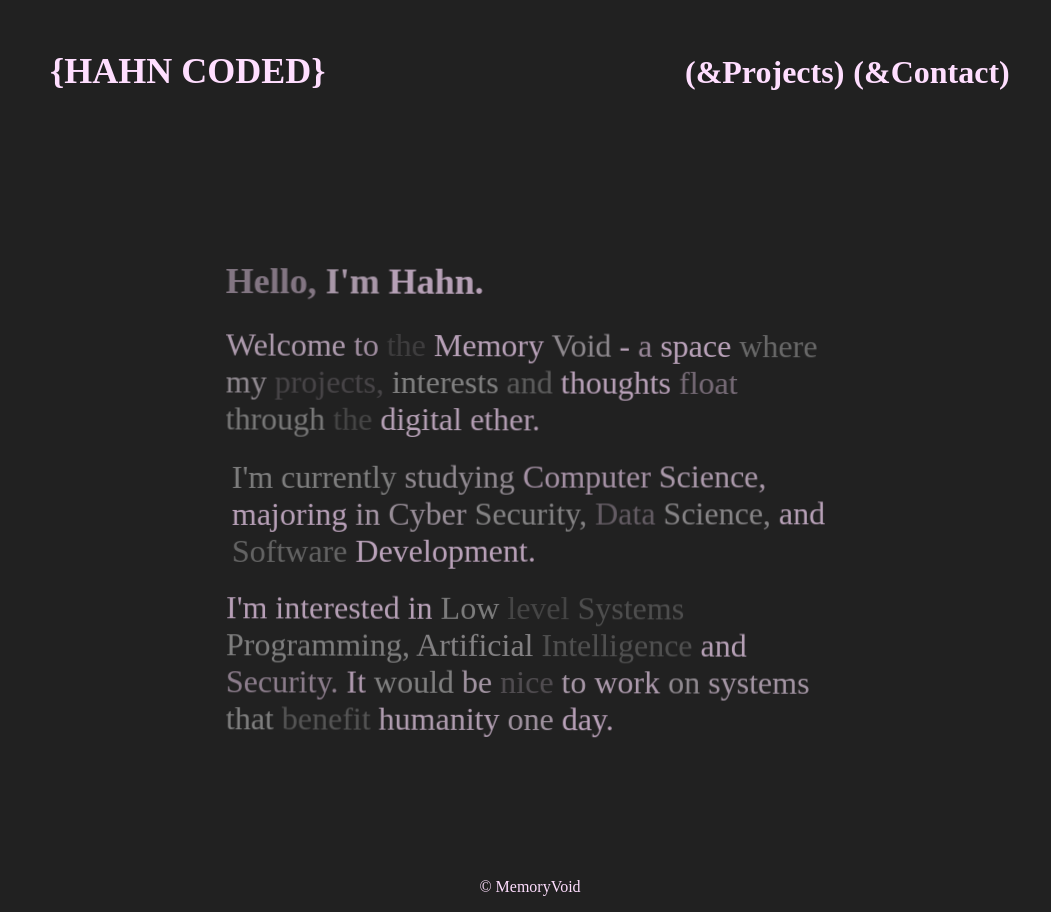
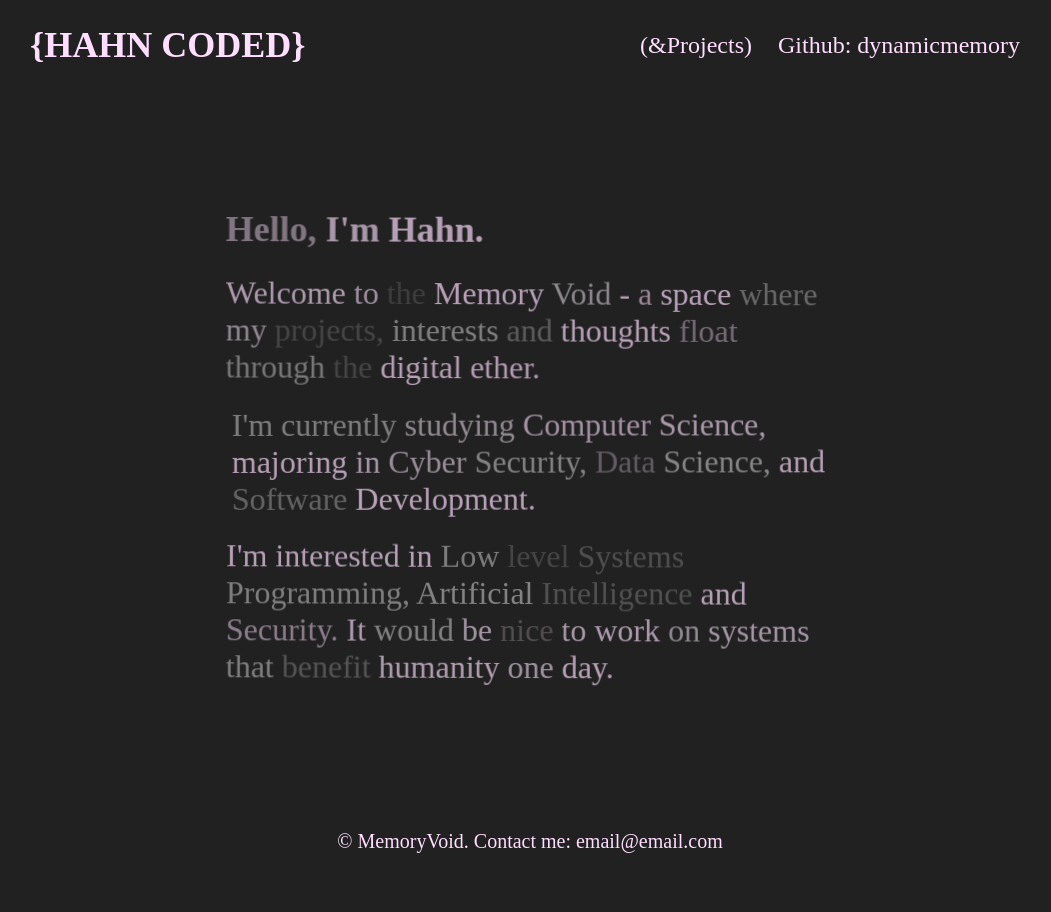
Before and after one commit to dynamicmemory/jhahn_dev, a PHP site: page / in a window 1280 px wide. Shown: the whole page, without its empty margins (110-1161 px from the left). After the commit the page ends 853 px from the top, so only its background shows below. Run offline with PHP 8.4, Linux system fonts and the light colour scheme; data comes from the database, SQL or seed files in the repository; both versions use the stored data as it was after the commit; some libraries are stand-ins or nearby versions.

Commit message:
removed contacts page, updated header

```diff
--- a/hahncoded/css/main.css
+++ b/hahncoded/css/main.css
@@ -12,37 +12,33 @@ body {
     margin: auto;
     background-color: #212121;
     color: #FFDEFF;
-    /* opacity: 0; */
-    /* transition: opacity 1s ease; */
-}
-
-body.fade-in {
-    opacity: 1;
-}
-
-body.fade-out {
-    opacity: 0;
 }
 
 /* -------- HEADER SPECIFIC ---------- */
-nav {
+header {
     display: flex;
     justify-content: space-between;
-    font-size: 3rem;   /* not being used currently */
-    padding: 20px;
+    align-items: center;
 }
 
-.nav-text a {
+nav {
+    font-size: 1.5rem;
+    margin: 10px;
+    /* padding: 20px; */
+}
+
+.nav a {
     color: inherit;
     cursor: pointer;
     text-decoration: none;
 }
 
-#right-nav a {
-    font-size: 2rem;
+#github {
+    /* font-size: 1.25rem; */
+    margin-left: 20px;
 }
+
 /* -------- HEADER SPECIFIC END---------- */
-
 
 /* Holds all left and center col content as well as home page about me*/
 .main-container {
@@ -58,37 +54,10 @@ nav {
 }
 
 footer {
+    font-size: 1.25rem;
     margin-top: auto;
     text-align: center;
 }
 
 
 /*Media query for main paragraph on resizing down to scale with page*/
-
-
-/* PAGE ANIMATIONS, MOVE TO SEPARATE CSS FILE EVENTUALLY*/
-.fly-left { animation: flyLeft 600ms forwards; }
-.enter-from-right { animation: enterFromRight 600ms forwards; }
-.fly-right { animation: flyRight 600ms forwards; }
-.enter-from-left { animation: enterFromLeft 600ms forwards; }
-
-#left-nav, #right-nav, #page-content {
-    will-change: transform, opacity;
-}
-
-@keyframes flyLeft {
-    from { transform: translateX(0); opacity: 1; }
-    to   { transform: translateX(-120vw); opacity: 0; }
-}
-@keyframes flyRight {
-    from { transform: translateX(0); opacity: 1; }
-    to   { transform: translateX(120vw); opacity: 0; }
-}
-@keyframes enterFromRight {
-    from { transform: translateX(120vw); opacity: 0; }
-    to   { transform: translateX(0); opacity: 1; }
-}
-@keyframes enterFromLeft {
-    from { transform: translateX(-120vw); opacity: 0; }
-    to   { transform: translateX(0); opacity: 1; }
-}
--- a/hahncoded/footer.php
+++ b/hahncoded/footer.php
@@ -1,7 +1,7 @@
 <?php
 ?>
         <footer>
-            <p><?=getSetting("footer")?></p>
+        <p><?=getSetting("footer")?>. Contact me: <?=getSetting("contact_email") ?></p>
         </footer>
     </body>
 </html>
--- a/hahncoded/header.php
+++ b/hahncoded/header.php
@@ -14,24 +14,26 @@ require_once __DIR__ . "/includes/functions.php";
     <!--<link rel="stylesheet" type="text/css" href="/css/logs.css"> -->
     <link rel="stylesheet" type="text/css" href="/css/projects.css">
     <link rel="stylesheet" type="text/css" href="/css/contact.css">
-        <!-- <link rel="stylesheet" type="text/css" href="/css/admin.css"> -->
     <script defer src="js/main.js"></script>
     <script src="js/word.js"></script>
   </head>
   <body>
     <header>
+      <h1 class="nav-text"> <a href="/index.php">{HAHN CODED}</a> </h1>
       <nav>
+
         <div id="left-nav">
-                    <h1 class="nav-text">
-                        <a href="/index.php">{HAHN CODED}</a>
-                    </h1>
+
         </div>
+
         <div id="right-nav">
-                    <h1 class="nav-text">
             <!-- <a href="/log.php">(&Log)</a>   -->
             <a href="/projects.php">(&Projects)</a>
-                        <a href="/contact.php">(&Contact)</a>
-                    </h1>
+            <!-- <a href="/contact.php">(&Contact)</a>  -->
+            <!-- <a>Email: <?= getSetting("contact_email") ?></a> -->
+            <a id="github" href="<?= getSetting("contact_github") ?>">
+               Github: dynamicmemory</a>
         </div>
+
       </nav>
     </header>
```
Also changed, not shown: hahncoded/css/admin.css (+5 -21 lines), website_data/data/memoryvoid.db. Lines whose indentation alone changed are shown as unchanged.
